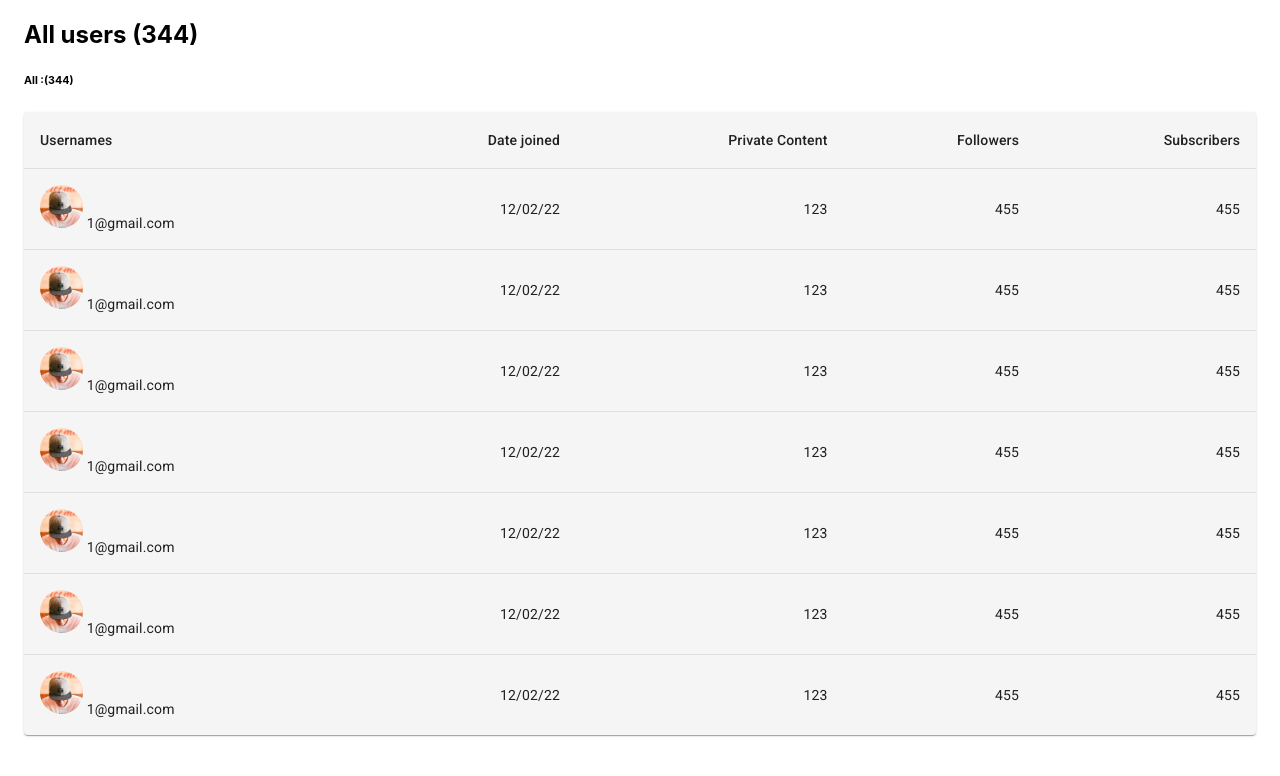
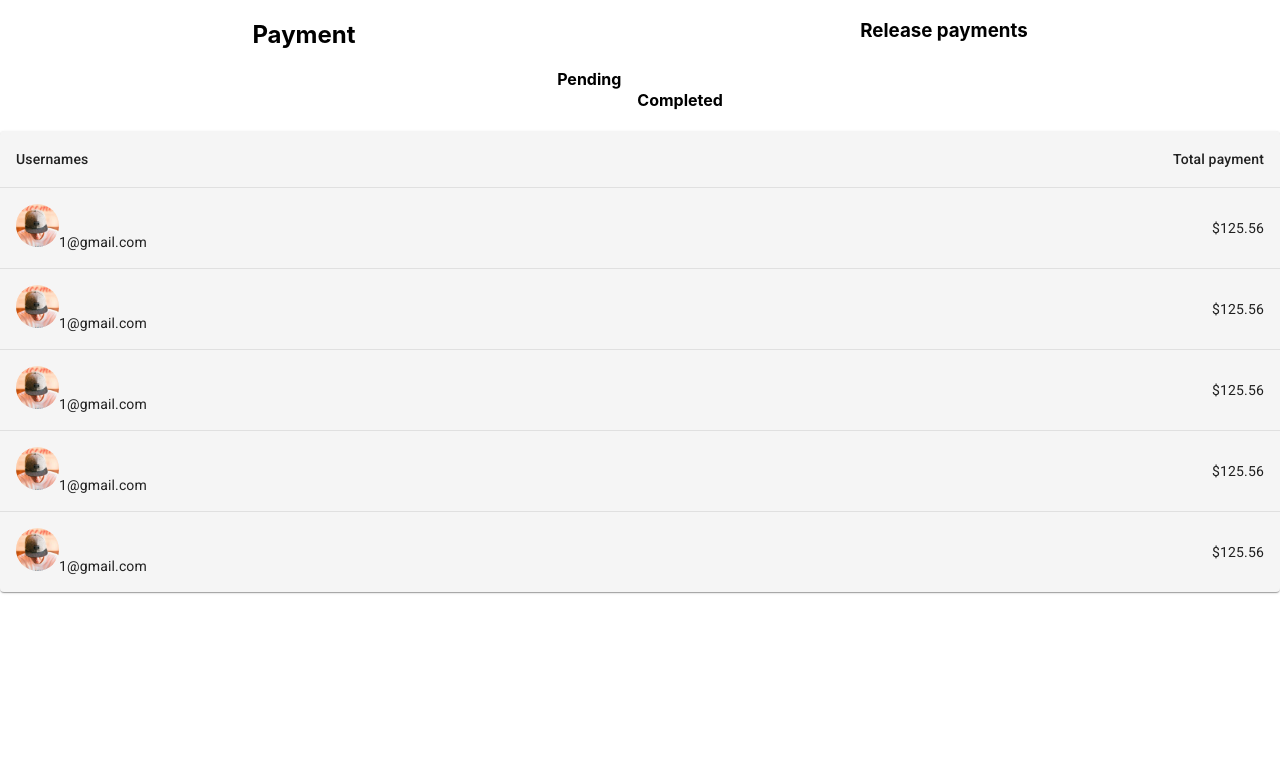
Before and after one commit to Ashiq-jutt/videhope-react, a React (Create React App) app: page / in a window 1280 px wide. Shown: the top 776 px of the page. Built offline with nearby package versions, Linux system fonts and the light colour scheme.

Commit message:
add paymentData page

```diff
--- a/src/App.jsx
+++ b/src/App.js
@@ -1,11 +1,13 @@
 import "./App.css";
 // import SignIn from "./pages/sigIn";
-import AllUser from "./pages/allUser";
+// import AllUser from "./pages/allUser";
+import PaymentData from "./pages/paymentData";
 
 function App() {
   return (
     // <SignIn/>
-    <AllUser />
+    // <AllUser />
+    <PaymentData />
   );
 }
 
--- a/src/components/selector.jsx
+++ /dev/null
@@ -1,67 +0,0 @@
-import React from "react";
-import { makeStyles } from "@material-ui/styles";
-import InputLabel from "@material-ui/core/InputLabel";
-import MenuItem from "@material-ui/core/MenuItem";
-import FormControl from "@material-ui/core/FormControl";
-import Select from "@material-ui/core/Select";
-import Button from "@material-ui/core/Button";
-
-const useStyles = makeStyles((theme) => ({
-  button: {
-    display: "block",
-    marginTop: theme.spacing.unit * 2,
-  },
-  formControl: {
-    margin: theme.spacing.unit,
-    minWidth: 100,
-  },
-}));
-
-function ControlledOpenSelect() {
-  const classes = useStyles();
-  const [age, setAge] = React.useState("");
-  const [open, setOpen] = React.useState(false);
-
-  function handleChange(event) {
-    setAge(event.target.value);
-  }
-
-  function handleClose() {
-    setOpen(false);
-  }
-
-  function handleOpen() {
-    setOpen(true);
-  }
-
-  return (
-    <form autoComplete="off">
-      <Button className={classes.button} onClick={handleOpen}>
-        Open the select
-      </Button>
-      <FormControl className={classes.formControl}>
-        <InputLabel htmlFor="demo-controlled-open-select">Age</InputLabel>
-        <Select
-          open={open}
-          onClose={handleClose}
-          onOpen={handleOpen}
-          value={age}
-          onChange={handleChange}
-          inputProps={{
-            name: "age",
-            id: "demo-controlled-open-select",
-          }}
-        >
-          <MenuItem value="">
-            <em>None</em>
-          </MenuItem>
-          <MenuItem value={10}>Ten</MenuItem>
-          <MenuItem value={20}>Twenty</MenuItem>
-          <MenuItem value={30}>Thirty</MenuItem>
-        </Select>
-      </FormControl>
-    </form>
-  );
-}
-
-export default ControlledOpenSelect;
--- a/src/components/Table.jsx
+++ b/src/components/userData.js
@@ -77,17 +77,17 @@ var arr = [
     subscribers: "455",
   },
 ];
-export default function BasicTable() {
+export default function UserData() {
   return (
     <TableContainer component={Paper} sx={{ backgroundColor: "#F5F5F5" }}>
       <Table sx={{ minWidth: 10 }} aria-label="simple table">
         <TableHead>
           <TableRow>
-            <TableCell>Usernames</TableCell>
-            <TableCell align="right">Date joined</TableCell>
-            <TableCell align="right">Private Content </TableCell>
-            <TableCell align="right">Followers</TableCell>
-            <TableCell align="right">Subscribers</TableCell>
+            <TableCell align="center">Usernames</TableCell>
+            <TableCell align="center">Date joined</TableCell>
+            <TableCell align="center">Private Content </TableCell>
+            <TableCell align="center">Followers</TableCell>
+            <TableCell align="center">Subscribers</TableCell>
           </TableRow>
         </TableHead>
         <TableBody>
@@ -96,13 +96,14 @@ export default function BasicTable() {
               key={row.id}
               sx={{ "&:last-child td, &:last-child th": { border: 0 } }}
             >
-              <TableCell scope="row">
-                <img src={row.profile} /> {row.email}
+              <TableCell align="center" scope="row">
+                <img src={row.profile} />
+                {row.email}
               </TableCell>
-              <TableCell align="right">{row.dateJoined}</TableCell>
-              <TableCell align="right">{row.content}</TableCell>
-              <TableCell align="right">{row.folowers}</TableCell>
-              <TableCell align="right">{row.subscribers}</TableCell>
+              <TableCell align="center">{row.dateJoined}</TableCell>
+              <TableCell align="center">{row.content}</TableCell>
+              <TableCell align="center">{row.folowers}</TableCell>
+              <TableCell align="center">{row.subscribers}</TableCell>
             </TableRow>
           ))}
         </TableBody>
--- /dev/null
+++ b/src/pages/allUser.js
@@ -0,0 +1,40 @@
+import {
+  Box,
+  Container,
+  FormControl,
+  InputLabel,
+  MenuItem,
+  Select,
+} from "@mui/material";
+import React from "react";
+// import ControlledOpenSelect from "../components/selector";
+import UserData from "../components/userData";
+export default function AllUser() {
+  const [age, setAge] = React.useState("");
+  return (
+    <Container maxWidth="xl">
+      <Box sx={{ flexDirection: "row" }}>
+        <h2>All users (344)</h2>
+        <div>
+          <h6>All :(344)</h6>
+          <FormControl sx={{ width: 130 }}>
+            <InputLabel id="demo-simple-select-label">users</InputLabel>
+            <Select
+              labelId="demo-simple-select-label"
+              id="demo-simple-select"
+              value={age}
+              label="Age"
+              onChange={(e) => setAge(e.target.value)}
+            >
+              <MenuItem value={20}>All</MenuItem>
+              <MenuItem value={10}>Recently Joined</MenuItem>
+              <MenuItem value={30}>Blocked</MenuItem>
+            </Select>
+          </FormControl>
+        </div>
+      </Box>
+      {/* table component */}
+      <UserData />
+    </Container>
+  );
+}
--- a/src/pages/allUser.jsx
+++ /dev/null
@@ -1,19 +0,0 @@
-import { Box, Container } from "@mui/material";
-import React from "react";
-import ControlledOpenSelect from "../components/selector";
-import BasicTable from "../components/Table";
-export default function AllUser() {
-  return (
-    <Container
-      maxWidth="xl"
-      //   sx={{ ml: 35, mt: 10 }}
-    >
-      <Box style={{ flexDirection: "row" }}>
-        <h2>All users (344)</h2>
-        <h6 style={{ justyfyContent: "flex" }}>All :(344)</h6>
-      </Box>
-      {/* <ControlledOpenSelect /> */}
-      <BasicTable />
-    </Container>
-  );
-}
--- /dev/null
+++ b/src/pages/paymentData.js
@@ -0,0 +1,103 @@
+import * as React from "react";
+import Table from "@mui/material/Table";
+import TableBody from "@mui/material/TableBody";
+import TableCell from "@mui/material/TableCell";
+import TableContainer from "@mui/material/TableContainer";
+import TableHead from "@mui/material/TableHead";
+import TableRow from "@mui/material/TableRow";
+import profile from "../assets/profile.svg";
+import Paper from "@mui/material/Paper";
+import { Box } from "@mui/system";
+import { Grid, Stack } from "@mui/material";
+
+function createData(name, calories, fat, carbs, protein) {
+  return { name, calories, fat, carbs, protein };
+}
+
+var arr = [
+  {
+    id: 1,
+    profile: profile,
+    email: "1@gmail.com",
+    payment: "$125.56",
+  },
+  {
+    id: 2,
+    profile: profile,
+    email: "1@gmail.com",
+    payment: "$125.56",
+  },
+  {
+    id: 3,
+    profile: profile,
+    email: "1@gmail.com",
+    payment: "$125.56",
+  },
+  {
+    id: 4,
+    profile: profile,
+    email: "1@gmail.com",
+    payment: "$125.56",
+  },
+  {
+    id: 5,
+    profile: profile,
+    email: "1@gmail.com",
+    payment: "$125.56",
+  },
+];
+export default function PaymentData() {
+  return (
+    <Box>
+      <Stack
+        direction="row"
+        // divider={<Divider orientation="vertical" flexItem />}
+        // spacing={2}
+        justifyContent="space-around"
+      >
+        <h2>Payment</h2>
+
+        <Box sx={{}}>
+          <h3>Release payments</h3>
+        </Box>
+      </Stack>
+      <Stack
+        direction="row"
+        // divider={<Divider orientation="vertical" flexItem />}
+        spacing={2}
+        justifyContent="center"
+      >
+        <h4>Pending</h4>
+
+        <Box sx={{}}>
+          <h4>Completed</h4>
+        </Box>
+      </Stack>
+
+      <TableContainer component={Paper} sx={{ backgroundColor: "#F5F5F5" }}>
+        <Table sx={{ minWidth: 100 }} aria-label="simple table">
+          <TableHead>
+            <TableRow>
+              <TableCell align="left">Usernames</TableCell>
+              <TableCell align="right">Total payment</TableCell>
+            </TableRow>
+          </TableHead>
+          <TableBody>
+            {arr.map((row) => (
+              <TableRow
+                key={row.id}
+                sx={{ "&:last-child td, &:last-child th": { border: 0 } }}
+              >
+                <TableCell align="left" scope="row">
+                  <img src={row.profile} />
+                  {row.email}
+                </TableCell>
+                <TableCell align="right">{row.payment}</TableCell>
+              </TableRow>
+            ))}
+          </TableBody>
+        </Table>
+      </TableContainer>
+    </Box>
+  );
+}
```
Also changed, not shown: src/pages/header.js (renamed from src/pages/header.jsx), src/pages/sigIn.js (renamed from src/pages/sigIn.jsx).
